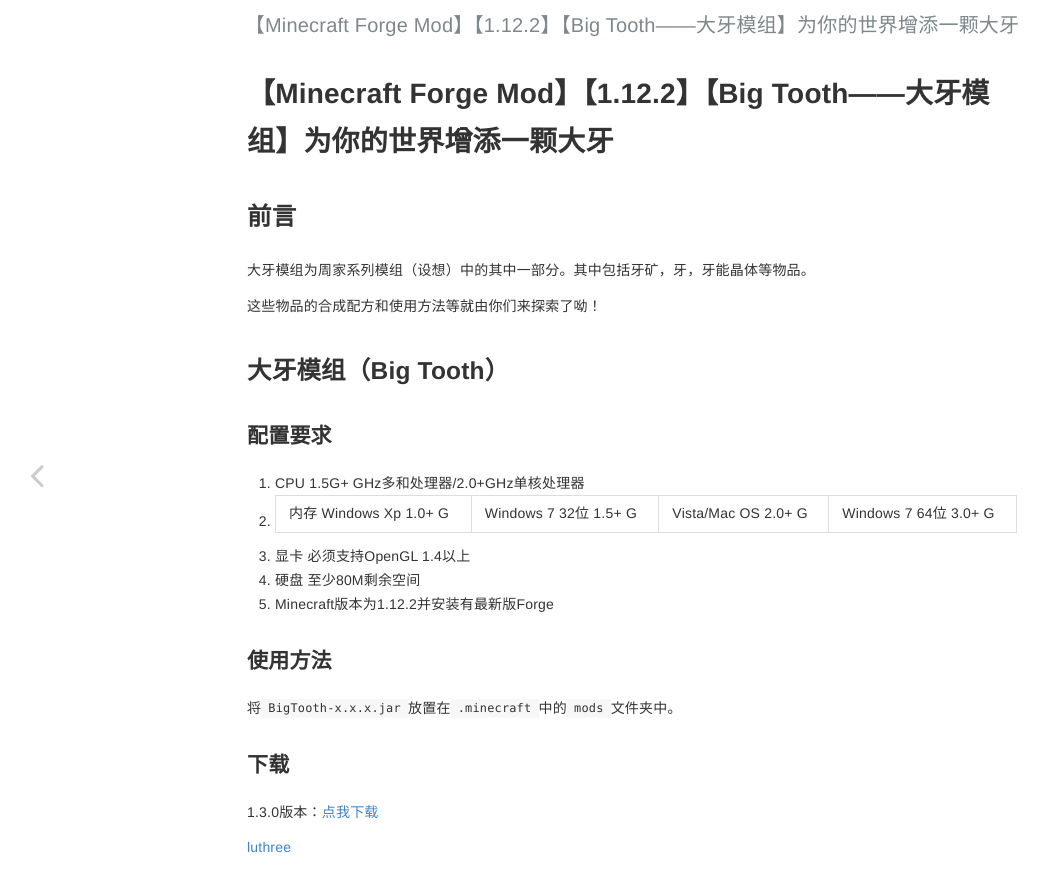
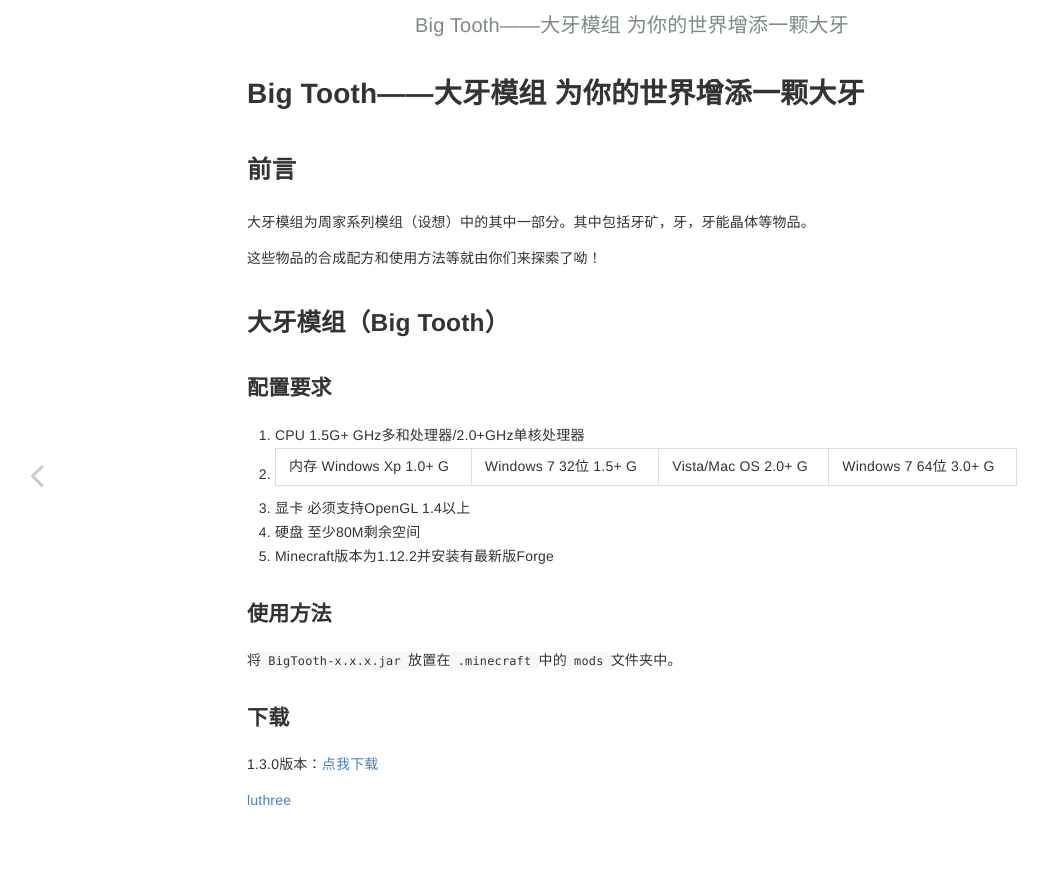
Before and after one commit to luthree/lusurui-luthree.github.io, a Jekyll site: the page built from _posts/2022-1-30-1_大牙mod.md, in a window 1280 px wide. Shown: the top 892 px of the page, without its empty margins (8-1057 px from the left). Built offline with Jekyll 4.4.1, drawn with Linux system fonts in a browser that asks for light colours; nearby versions of some CDN libraries; library files that are not in the unit come from our copies.

Commit message:
Update 2022-1-30-1_大牙mod.md

```diff
--- a/_posts/2022-1-30-1_大牙mod.md
+++ b/_posts/2022-1-30-1_大牙mod.md
@@ -1,5 +1,5 @@
 ---
-title: 【Minecraft Forge Mod】【1.12.2】【Big Tooth——大牙模组】为你的世界增添一颗大牙
+title: Big Tooth——大牙模组 为你的世界增添一颗大牙
 author: luthree
 date: 2022-01-30
 category: posts
```
